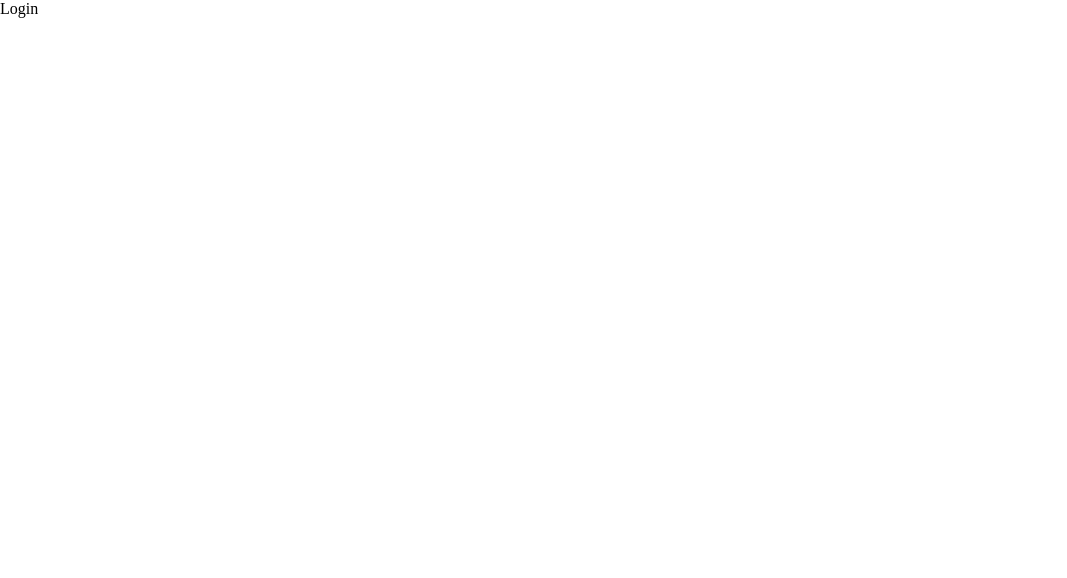
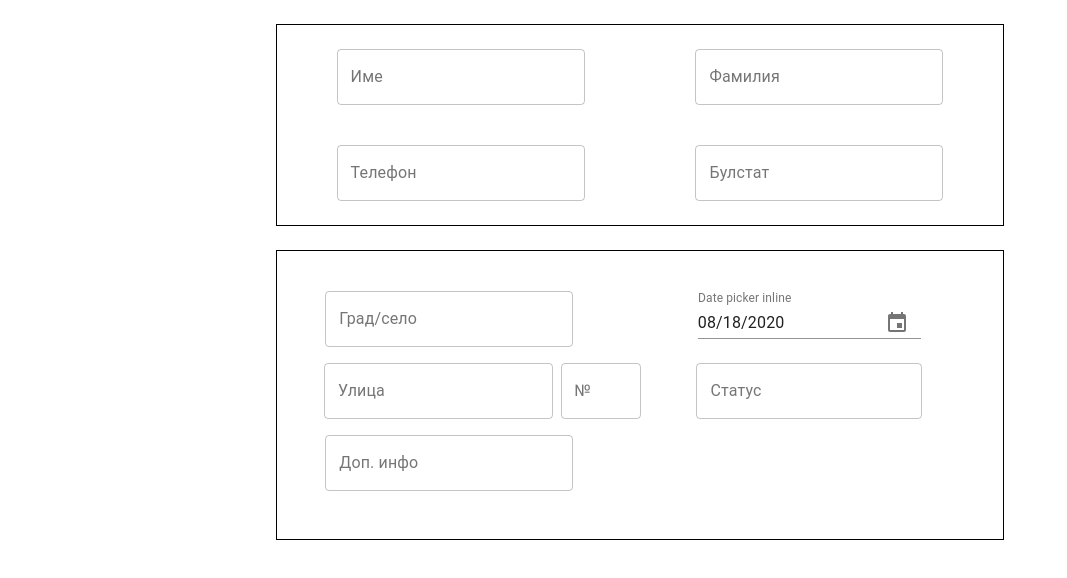
Before and after one commit to JordanRad/limpo-admin, a React (Create React App) app in the folder limpo-admin/: page /place-order in a window 1280 px wide. Before the commit this address led to /login. Shown: the top 578 px of the page, without its empty margins (0-1067 px from the left). Built offline with nearby package versions, Linux system fonts and the light colour scheme.

Commit message:
Place order form

```diff
--- a/limpo-admin/package.json
+++ b/limpo-admin/package.json
@@ -3,12 +3,15 @@
   "version": "0.1.0",
   "private": true,
   "dependencies": {
+    "@date-io/date-fns": "^1.3.13",
     "@material-ui/core": "^4.11.4",
     "@material-ui/icons": "^4.11.2",
+    "@material-ui/pickers": "^3.3.10",
     "@testing-library/jest-dom": "^5.11.4",
     "@testing-library/react": "^11.1.0",
     "@testing-library/user-event": "^12.1.10",
     "axios": "^0.21.1",
+    "date-fns": "^2.0.0-beta.5",
     "react": "^17.0.2",
     "react-dom": "^17.0.2",
     "react-router-dom": "^5.2.0",
--- a/limpo-admin/src/App.jsx
+++ b/limpo-admin/src/App.jsx
@@ -4,6 +4,7 @@ import {
   Route,
   Redirect
 } from "react-router-dom";
+import PlaceOrderPage from './pages/PlaceOrderPage'
 function App() {
   return (
     <Router>
@@ -14,6 +15,9 @@ function App() {
         <Route path="/dashboard">
           <div>Dashboard</div>
         </Route>
+        <Route path="/place-order">
+          <PlaceOrderPage/>
+        </Route>
         <Route path="/*">
           <Redirect to="/login" />
         </Route>
--- /dev/null
+++ b/limpo-admin/src/Components/PlaceOrderForm.js
@@ -0,0 +1,124 @@
+import React, { useState } from 'react';
+import TextField from '@material-ui/core/TextField'
+import Grid from '@material-ui/core/Grid'
+import FormControl from '@material-ui/core/FormControl'
+import Container from '@material-ui/core/Container'
+import Box from '@material-ui/core/Box'
+import DateFnsUtils from '@date-io/date-fns';
+import {
+    MuiPickersUtilsProvider,
+    KeyboardTimePicker,
+    KeyboardDatePicker,
+} from '@material-ui/pickers';
+
+const PlaceOrderForm = () => {
+    const [selectedDate, setSelectedDate] = useState(new Date('2020-08-18T21:11:54'));
+
+    const handleDateChange = (date) => {
+        setSelectedDate(date);
+    };
+    return (
+
+        <Container align="center" p={2} m={3}>
+            <Box width="55%" border={1} p={3} m={3}>
+                <FormControl >
+                    <Grid container spacing={5}>
+                        <Grid item xs={12} sm={6}>
+                            <TextField id="outlined-basic" label="Име" variant="outlined" />
+                        </Grid>
+                        <Grid item xs={12} sm={6}>
+                            <TextField id="outlined-basic" label="Фамилия" variant="outlined" />
+                        </Grid>
+
+                        <Grid item xs={12} sm={6}>
+                            <TextField id="outlined-basic" label="Телефон" variant="outlined" />
+                        </Grid>
+                        <Grid item xs={12} sm={6}>
+                            <TextField id="outlined-basic" label="Булстат" variant="outlined" />
+                        </Grid>
+
+                    </Grid>
+                </FormControl>
+            </Box>
+
+            <Box width="55%" border={1} p={3} m={3}>
+                <FormControl fullWidth={true}>
+                    <Grid container >
+
+                        <Grid item xs={12} sm={6} p={0} style={{ padding: "0px" }} >
+                            <Container style={{ padding: "0px" }}>
+
+                                <Box mt={2} pl={3} mb={3}>
+                                    <Grid container spacing={4}>
+                                        <Grid item >
+                                            <TextField id="outlined-basic" label="Град/село" variant="outlined" />
+                                        </Grid>
+
+                                        <Grid
+                                            container
+                                            direction="row"
+                                            justify="center"
+                                            alignItems="center"
+                                            spacing={1}
+                                        >
+
+                                            <Grid item xs={8}>
+                                                <TextField id="outlined-basic" label="Улица" variant="outlined" />
+                                            </Grid>
+                                            <Grid item xs={3}>
+                                                <TextField id="outlined-basic" label="№" variant="outlined" />
+                                            </Grid>
+                                        </Grid>
+                                        <Grid item >
+                                            <TextField id="outlined-basic" label="Доп. инфо" variant="outlined" />
+                                        </Grid>
+                                    </Grid>
+                                </Box>
+                            </Container>
+                        </Grid>
+
+                        <Grid item xs={12} sm={6} p={0} style={{ padding: "0px" }} >
+                            <Grid
+                                container
+                                direction="row"
+                                justify="center"
+                                alignItems="center"
+                                spacing={1}
+                            >
+
+                                <Grid item xs={8}>
+                                    <MuiPickersUtilsProvider utils={DateFnsUtils}>
+                                        <KeyboardDatePicker
+                                            disableToolbar
+                                            variant="inline"
+                                            format="MM/dd/yyyy"
+                                            margin="normal"
+                                            id="date-picker-inline"
+                                            label="Date picker inline"
+                                            value={selectedDate}
+                                            onChange={handleDateChange}
+                                            KeyboardButtonProps={{
+                                                'aria-label': 'change date',
+                                            }}
+                                        />
+                                    </MuiPickersUtilsProvider>
+                                </Grid>
+                            </Grid>
+
+                            <Grid item xs ={8}>
+                                <Box mt={2} >
+                                    <TextField id="outlined-basic" label="Статус" variant="outlined" />
+                                </Box>
+                            </Grid>
+
+                        </Grid>
+                    </Grid>
+                </FormControl>
+            </Box>
+        </Container>
+
+
+    );
+}
+
+export default PlaceOrderForm;
--- /dev/null
+++ b/limpo-admin/src/pages/PlaceOrderPage.jsx
@@ -0,0 +1,18 @@
+import React from 'react'
+// import Navbar from '../Components/Navbar'
+import PlaceOrderForm from '../Components/PlaceOrderForm'
+
+const PlaceOrderPage = (props) => {
+
+
+
+    return (
+        <div>
+            {/* <Navbar /> */}
+            <PlaceOrderForm/>
+        </div>
+    )
+
+}
+
+export default PlaceOrderPage;
```
Also changed, not shown: limpo-admin/src/pages/DashboardPage.jsx (deleted), 1 other file (tests, documents, lock files or other folders).
